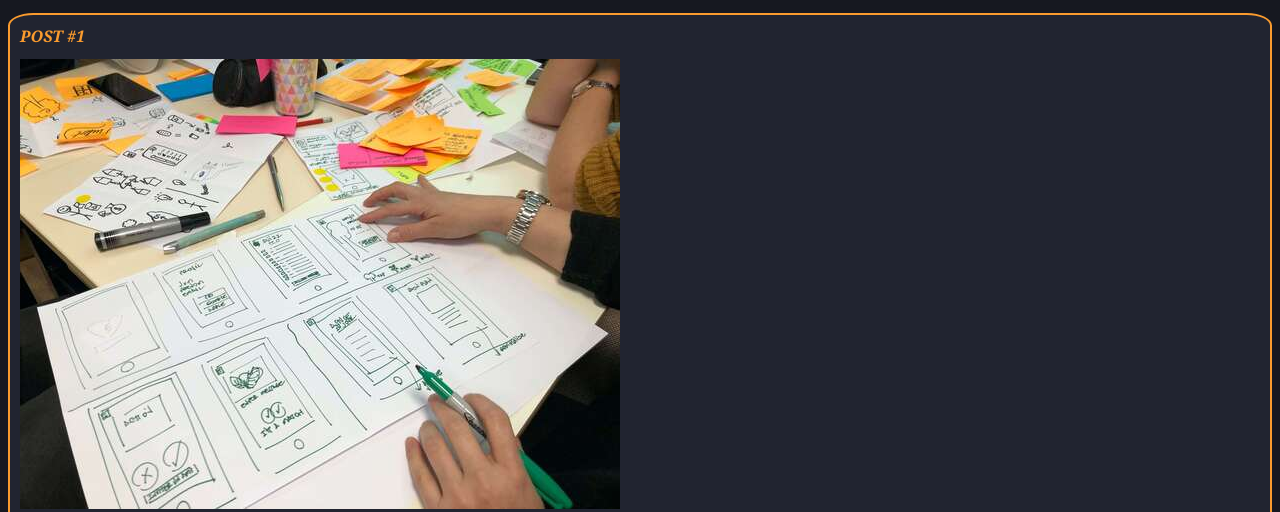
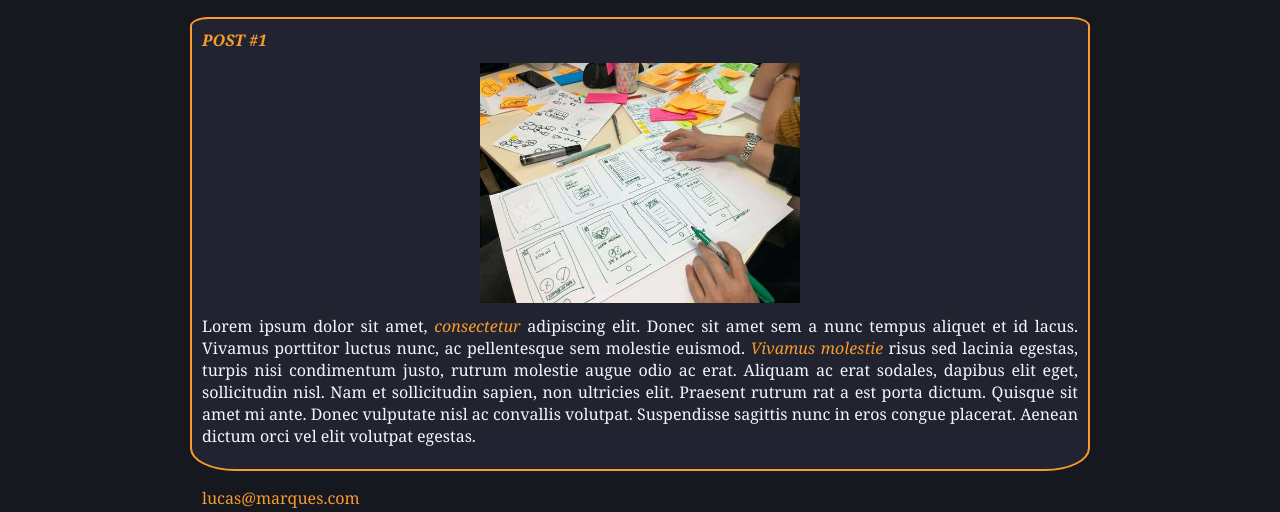
Before and after one commit to sagnax/introweb-html5-css3, a plain HTML site: page index.html in a window 1280 px wide. Shown: the part 243-755 px from the top of the page. Drawn offline with Linux system fonts and the light colour scheme.

Commit message:
Updated post text to justified and post image to center

```diff
--- a/style.css
+++ b/style.css
@@ -1,6 +1,9 @@
 body {
   background:rgb(22, 24, 32);
   font-family: Georgia, Helvetica;
+  max-width: 900px;
+  margin: auto;
+  padding: 12px;
 }
 
 a {
@@ -38,10 +41,16 @@ a {
   color: aliceblue;
   margin: 0;
   margin-bottom: 12px;
+  text-align: justify;
 }
 
 .post_thumbnail {
+  max-width: 100%;
+  max-height: 240px;
   margin-bottom: 12px;
+  display: block;
+  margin-left: auto;
+  margin-right: auto;
 }
 
 .contact_list {
```
